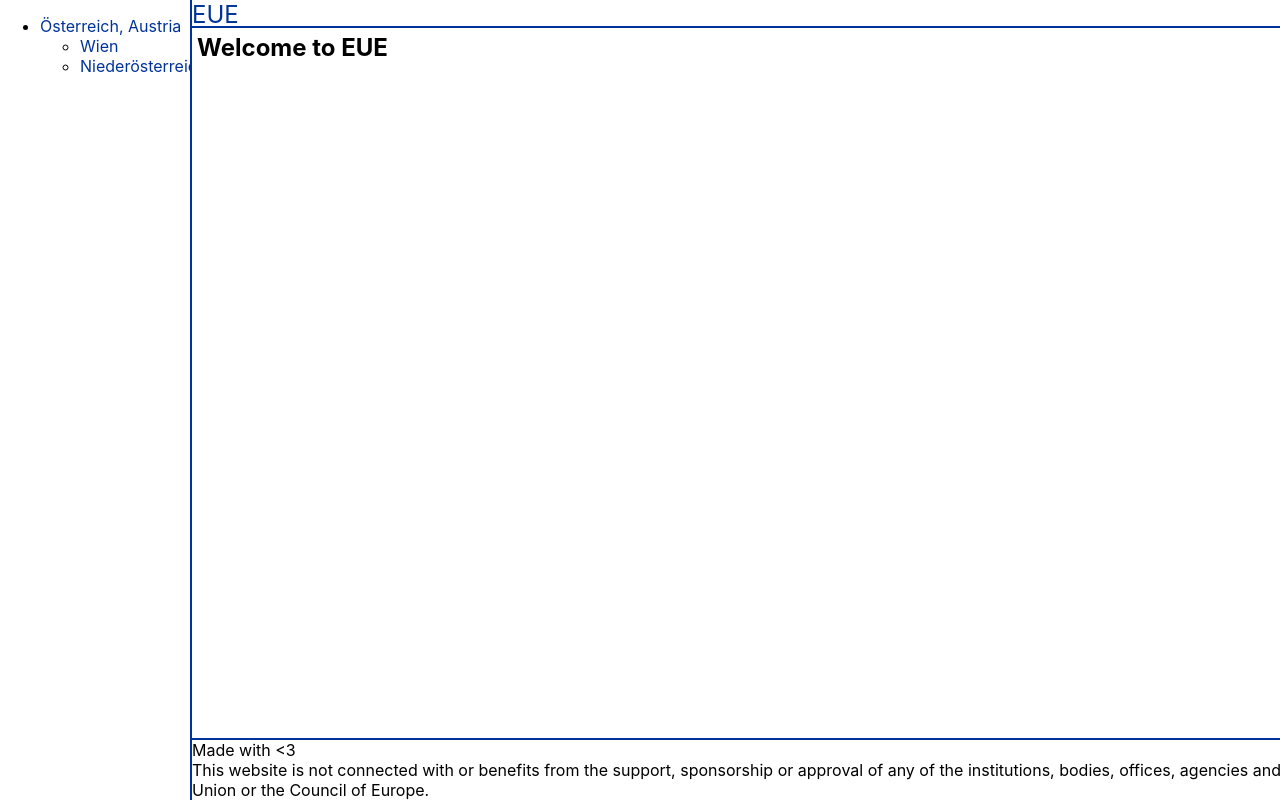
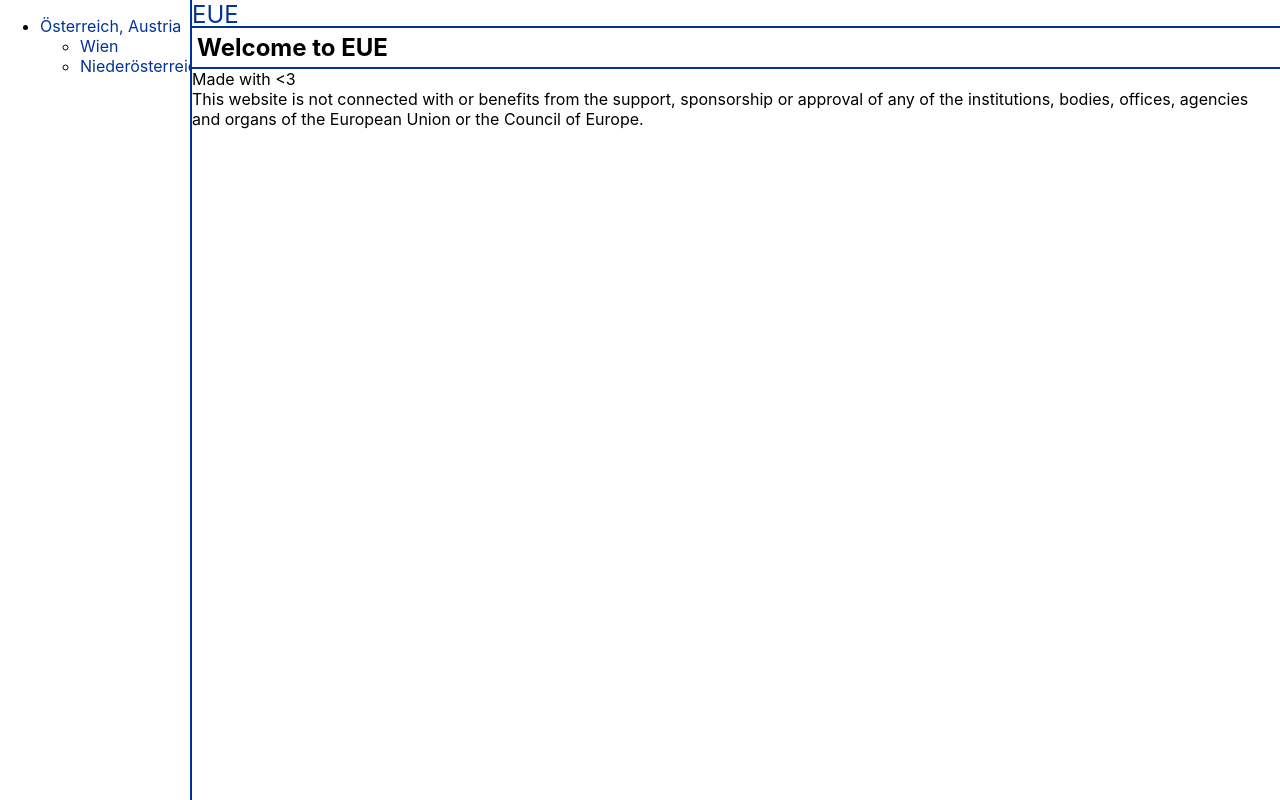
Before and after one commit to Tobi406/eue, a Next.js app: page / in a window 1280 px wide. Built offline with nearby package versions, Linux system fonts and the light colour scheme.

Commit message:
Fix scroll issue with Footer

```diff
--- a/src/modules/layout/Footer.tsx
+++ b/src/modules/layout/Footer.tsx
@@ -8,7 +8,7 @@
   border-top: 2px solid ${({ theme }) => theme.colors.primary};
 
   @media screen and (min-width: 960px) {
-    position: fixed;
+    position: sticky;
   }
 `;
 
```
